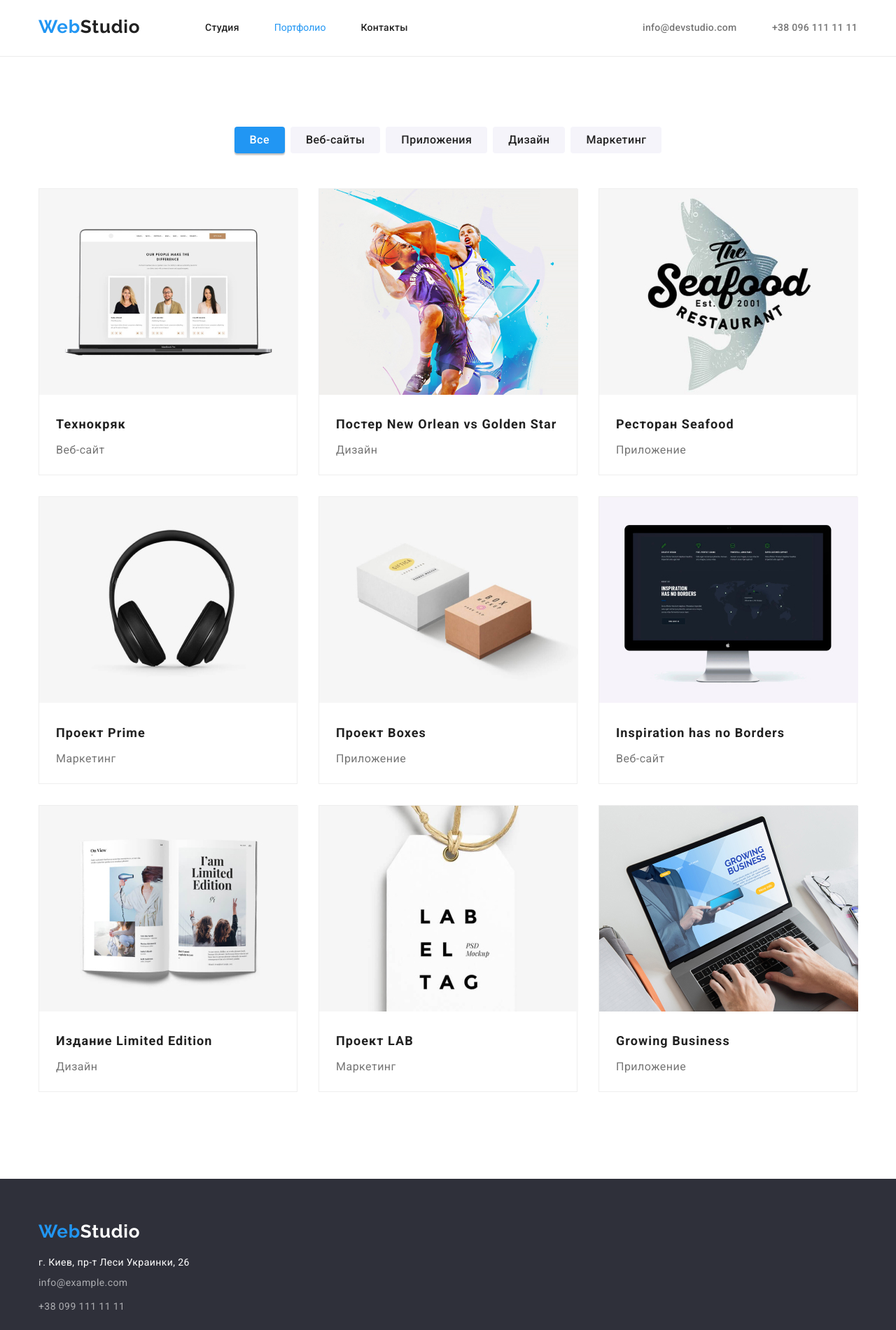
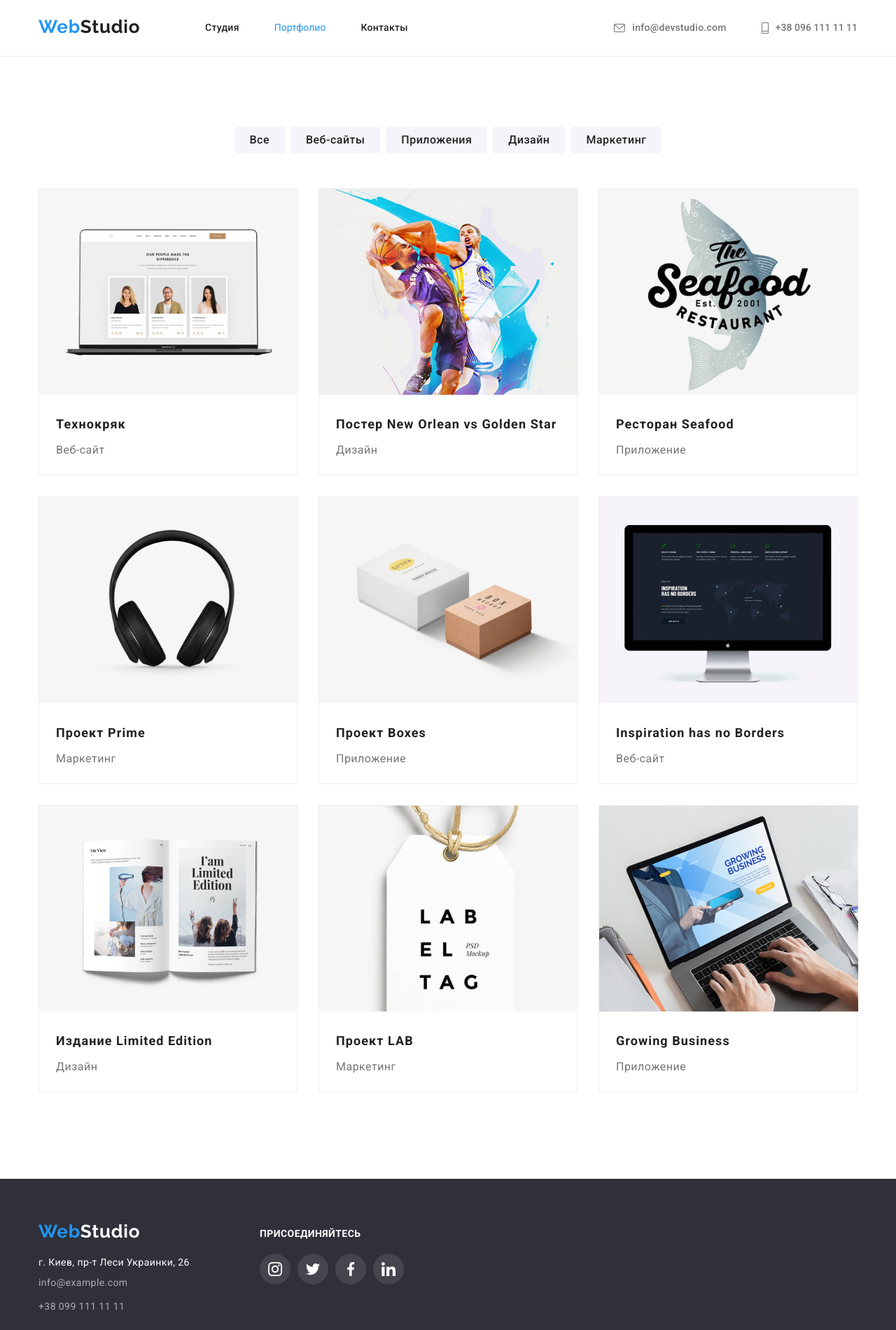
Before and after one commit to Racoonyaka2085/goit-markup-hw-04, a plain HTML site: page portfolio.html in a window 1280 px wide. Shown: the whole page at 70% size. Drawn offline with nearby package versions, Linux system fonts and the light colour scheme.

Commit message:
added fixes

```diff
--- a/css/styles.css
+++ b/css/styles.css
@@ -131,13 +131,23 @@ body {
     text-decoration: none;
 }
 
-.mail:hover,
-.mail:focus {
+.mail:focus,
+.mail:hover {
     color: #2196F3;
 }
 
-.conect-mail:hover,
-conect-mail:focus {
+.conect-mail:focus,
+.conect-mail:hover {
+    fill: currentColor;
+}
+
+.phone:hover,
+.phone:focus {
+    color: #2196F3;
+}
+
+.conect-phone:hover,
+.conect-phone:focus {
     fill: #2196F3;
 }
 
@@ -176,6 +186,7 @@ conect-mail:focus {
     background-size: cover;
     padding-top: 200px;
     padding-bottom: 200px;
+    margin: 0 auto;
 }
 
 .container-efect {
@@ -313,6 +324,7 @@ conect-mail:focus {
     border-radius: 0px 0px 4px 4px;
     width: 270px;
     margin-right: 30px;
+    background-color: #FFFFFF;
 }
 
 .team-list {
@@ -391,6 +403,7 @@ conect-mail:focus {
 .customers-list {
     display: flex;
     justify-content: center;
+    align-items: center;
 }
 
 .customers-list-item {
@@ -404,6 +417,23 @@ conect-mail:focus {
 
 .customers-list-item+.customers-list-item {
     margin-left: 30px;
+}
+
+.customers-link {
+    width: 100%;
+    height: 100%;
+    fill: #AFB1B8;
+}
+
+.customers-item-icon:hover,
+.customers-item-icon:focus {
+    fill: #2196F3;
+}
+
+.customers-list-item:hover,
+.customers-list-item:focus {
+    border-color: #2196F3;
+    cursor: pointer;
 }
 
 footer {
@@ -437,6 +467,7 @@ footer {
 }
 
 .map-footer {
+    width: 231px;
     font-family: inherit;
     font-style: normal;
     font-weight: normal;
@@ -468,10 +499,26 @@ footer {
     margin-top: 9px;
 }
 
-.footer-cont {}
+.footer-cont {
+    display: block;
+    margin-top: 11px;
+    margin-left: 70px;
+}
+
+.united {
+    font-family: inherit;
+    font-weight: bold;
+    font-size: 14px;
+    line-height: 1.14;
+    letter-spacing: 0.03em;
+    text-transform: uppercase;
+    color: #FFFFFF;
+    margin-bottom: 20px;
+}
 
 .footer-list {
     display: flex;
+    align-items: center;
 }
 
 .footer-list-item {
@@ -483,26 +530,29 @@ footer {
     margin-left: 10px;
 }
 
-.footer-link {
-    fill: #FFFFFF;
-}
-
-.footer-link {
+.footer-item-link {
+    display: block;
     width: 100%;
     height: 100%;
     border-radius: 50%;
+    fill: #FFFFFF;
+    padding: 12px;
+    background-color: rgba(255, 255, 255, 0.1);
 }
 
-.footer-link:hover,
-.footer-link:focus {
+.footer-item-link:hover,
+.footer-item-link:focus {
     background-color: #2196F3;
-    fill: #FFFFFF;
 }
 
-.footer-item-icon:hover,
-.team-item-icon:focus {
-    background-color: #2196F3;
-    fill: #FFFFFF;
+.map {
+    display: flex;
+    align-items: flex-start;
+    justify-content: flex-start;
+}
+
+.mouse {
+    display: block;
 }
 
 
@@ -599,6 +649,7 @@ footer {
 }
 
 .buttons {
+    height: 38px;
     border-style: none;
     background-color: #F5F4FA;
     border-radius: 4px;
@@ -616,11 +667,6 @@ footer {
     margin-right: 8px;
 }
 
-.first-button {
-    background-color: #2196F3;
-    box-shadow: 0px 3px 1px rgba(0, 0, 0, 0.1), 0px 1px 2px rgba(0, 0, 0, 0.08), 0px 2px 2px rgba(0, 0, 0, 0.12);
-}
-
 
 /* for buttons */
 
@@ -628,9 +674,8 @@ footer {
     border-radius: 4px;
     border: solid #2196F3 0.15em;
     cursor: pointer;
-}
-
-.text {
+    background-color: #2196F3;
+    box-shadow: 0px 3px 1px rgba(0, 0, 0, 0.1), 0px 1px 2px rgba(0, 0, 0, 0.08), 0px 2px 2px rgba(0, 0, 0, 0.12);
     color: #FFFFFF;
 }
 
@@ -651,6 +696,11 @@ footer {
     width: calc(100% / 3 - 30px);
     margin-left: 30px;
     margin-bottom: 30px;
+}
+
+.box:focus,
+.box:hover {
+    box-shadow: 0px 1px 1px rgba(0, 0, 0, 0.12), 0px 4px 4px rgba(0, 0, 0, 0.06), 1px 4px 6px rgba(0, 0, 0, 0.16);
 }
 
 .box-names {
--- a/portfolio.html
+++ b/portfolio.html
@@ -28,8 +28,16 @@
                 </ul>
             </nav>
             <div class="conect">
-                <a href="mailto:info@devstudio.com " class="mail-portfolio">info@devstudio.com</a>
-                <a href="tel:+380961111111 " class="phone-portfolio">+38 096 111 11 11</a>
+                <a href="mailto:info@devstudio.com " class="mail">
+                    <svg class="conect-mail" width="16" height="12">
+                        <use href="./images/icons.svg#icon-envelope"></use>
+                    </svg> info@devstudio.com
+                </a>
+                <a href="tel:+380961111111 " class="phone">
+                    <svg class="conect-phone" width="10" height="16">
+                        <use href="./images/icons.svg#icon-Vector"></use>
+                    </svg> +38 096 111 11 11
+                </a>
             </div>
         </div>
     </header>
@@ -39,7 +47,7 @@
             <div class="container">
                 <section>
                     <ul class="buttons-list">
-                        <li class="button-item"><button type="button" class="buttons first-button text">Все</button></li>
+                        <li class="button-item"><button type="button" class="buttons">Все</button></li>
                         <li class="button-item"><button type="button" class="buttons">Веб-сайты</button></li>
                         <li class="button-item"><button type="button" class="buttons">Приложения</button></li>
                         <li class="button-item"><button type="button" class="buttons">Дизайн</button></li>
@@ -125,15 +133,51 @@
     </main>
 
     <footer>
-        <div class="container">
+        <div class="container map">
+            <div class="mouse">
                 <a href=" " class="logo-footer">
-                <span class="web ">Web</span><span class="studio-footer">Studio</span>
+                    <span class="web">Web</span><span class="studio-footer">Studio</span>
                 </a>
                 <address class="address-flex">
                 <a href="" class="map-footer">г. Киев, пр-т Леси Украинки, 26</a>
-            <a href="mailto:info@example.com" class="mail-footer">info@example.com</a>
+                <a href="mailto:info@example.com " class="mail-footer"
+                 >info@example.com</a>
                  <a href="tel:+380991111111" class="tel-footer">+38 099 111 11 11</a>
                 </address>
+            </div>
+            <div class="footer-cont container">
+                <h3 class="united">Присоединяйтесь</h3>
+                <ul class="footer-list list">
+                    <li class="footer-list-item">
+                        <a href="" class="footer-item-link">
+                            <svg class="footer-link-icon" width="20" height="20">
+                                <use href="./images/icons.svg#icon-instagram-2"></use>
+                            </svg>
+                        </a>
+                    </li>
+                    <li class="footer-list-item">
+                        <a href="" class="footer-item-link">
+                            <svg class="footer-link-icon" width="20" height="20">
+                                <use href="./images/icons.svg#icon-twitter-1"></use>
+                            </svg>
+                        </a>
+                    </li>
+                    <li class="footer-list-item">
+                        <a href="" class="footer-item-link">
+                            <svg class="footer-link-icon" width="20" height="20">
+                                <use href="./images/icons.svg#icon-facebook-1"></use>
+                            </svg>
+                        </a>
+                    </li>
+                    <li class="footer-list-item">
+                        <a href="" class="footer-item-link">
+                            <svg class="footer-link-icon" width="20" height="20">
+                                <use href="./images/icons.svg#icon-linkedin-1"></use>
+                            </svg>
+                        </a>
+                    </li>
+                </ul>
+            </div>
         </div>
     </footer>
 </body>
```
Also changed, not shown: index.html (+31 -17 lines), images/icons.svg. Lines whose indentation alone changed are shown as unchanged.
